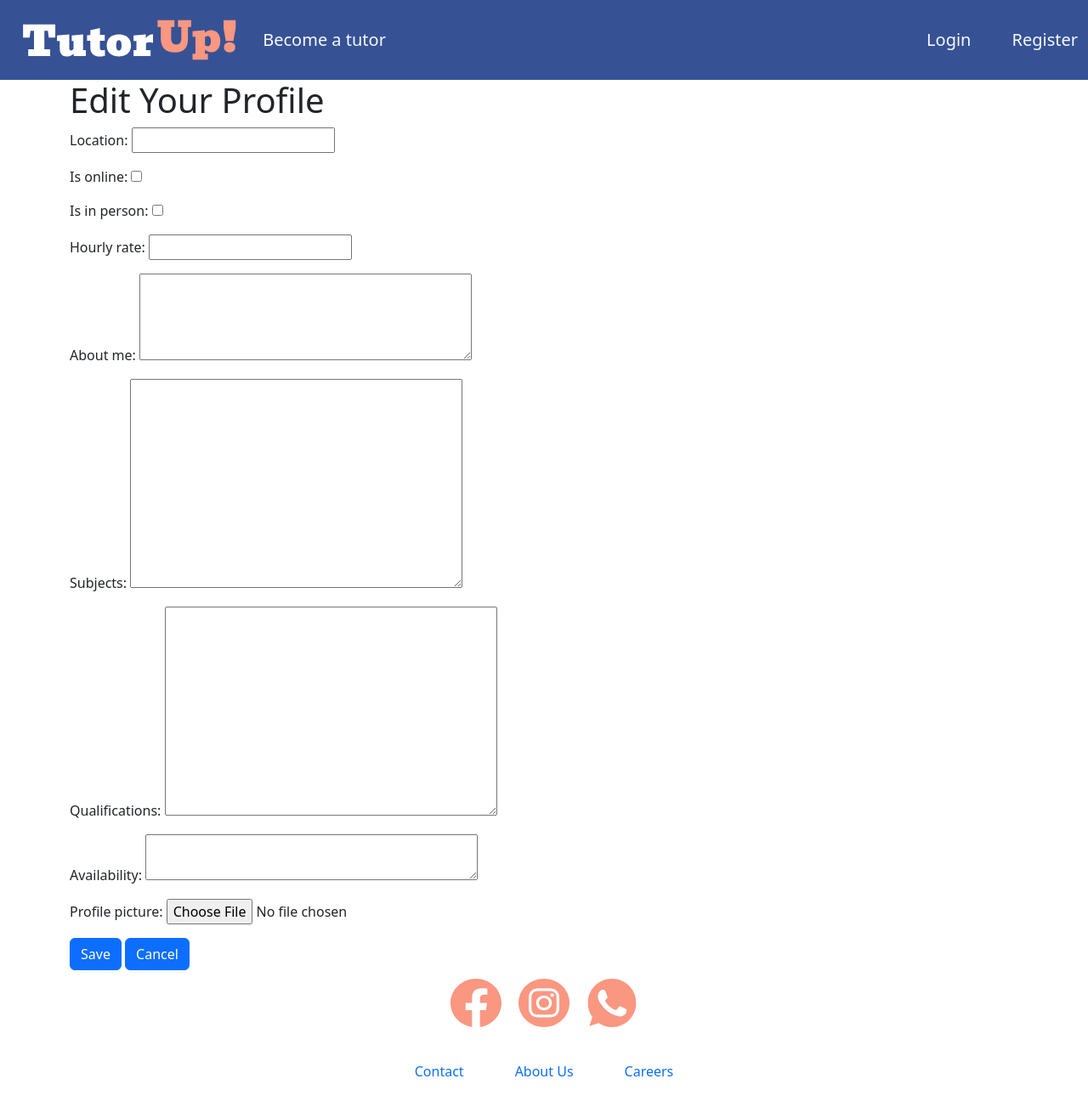
After one commit to anasenjug/tutorup_default_auth, a Django app: template tutorup/core/templates/tutor_profile_edit.html in a window 1280 px wide. The commit adds this page. Shown: the whole page at 85% size. Run offline with Django 5.2, Linux system fonts and the light colour scheme; the template is opened without the code that fills it: values that come from a table or form of the project are taken from there, others are empty.

Commit message:
Add tutor profile, tutor edit profile

```diff
--- a/tutorup/core/apps.py
+++ b/tutorup/core/apps.py
@@ -4,3 +4,6 @@ from django.apps import AppConfig
 class CoreConfig(AppConfig):
     default_auto_field = 'django.db.models.BigAutoField'
     name = 'core'
+
+    def ready(self):
+        import core.signals
--- a/tutorup/core/forms.py
+++ b/tutorup/core/forms.py
@@ -1,6 +1,6 @@
 from django import forms
 from django.contrib.auth.forms import UserCreationForm
-from .models import CustomUser  # Or User model if using the default model
+from .models import *  # Or User model if using the default model
 
 class StudentRegistrationForm(UserCreationForm):
     class Meta:
@@ -14,15 +14,27 @@ class StudentRegistrationForm(UserCreationForm):
             user.save()
         return user
 
-class UserRegistrationForm(UserCreationForm):
+class TutorRegistrationForm(UserCreationForm):
     class Meta:
         model = CustomUser
         fields = ['username', 'email', 'password1', 'password2']
 
     def save(self, commit=True):
         user = super().save(commit=False)
-        user.user_type = 'user'  # Set user type to user
+        user.user_type = 'tutor'  # Set user type to user
         user.is_active = False  # Account needs admin approval
         if commit:
             user.save()
         return user
+
+class TutorProfileForm(forms.ModelForm):
+    class Meta:
+        model = TutorProfile
+        fields = [
+            'location', 'is_online', 'is_in_person', 'hourly_rate',
+            'about_me', 'subjects', 'qualifications', 'availability', 'profile_picture'
+        ]
+        widgets = {
+            'about_me': forms.Textarea(attrs={'rows': 4}),
+            'availability': forms.Textarea(attrs={'rows': 2}),
+        }
--- a/tutorup/core/models.py
+++ b/tutorup/core/models.py
@@ -1,12 +1,28 @@
 from django.contrib.auth.models import AbstractUser
 from django.db import models
+from django.conf import settings
 
 class CustomUser(AbstractUser):
     USER_TYPE_CHOICES = (
         ('student', 'Student'),
-        ('user', 'User'),
+        ('tutor', 'Tutor'),
     )
     user_type = models.CharField(max_length=10, choices=USER_TYPE_CHOICES)
 
     def __str__(self):
         return self.username
+
+class TutorProfile(models.Model):
+    user = models.OneToOneField(settings.AUTH_USER_MODEL, on_delete=models.CASCADE, related_name="tutor_profile")
+    location = models.CharField(max_length=255, blank=True, null=True)
+    is_online = models.BooleanField(default=False)
+    is_in_person = models.BooleanField(default=False)
+    hourly_rate = models.DecimalField(max_digits=6, decimal_places=2, blank=True, null=True)
+    about_me = models.TextField(blank=True, null=True)
+    subjects = models.TextField(blank=True, null=True)
+    qualifications = models.TextField(blank=True, null=True)
+    availability = models.TextField(blank=True, null=True)
+    profile_picture = models.ImageField(upload_to="tutor_profiles/", blank=True, null=True)
+
+    def __str__(self):
+        return f"{self.user.username}'s Profile"
--- a/tutorup/core/templates/base.html
+++ b/tutorup/core/templates/base.html
@@ -26,14 +26,34 @@
 
             </a>
             <div class="me-auto">
-            <a href="{% url 'register_user' %}" class="text-light">Become a tutor</a>
+                {% if not user.is_authenticated or user.profile.user_type == 'student' %}
+                    <a href="{% url 'register_tutor' %}" class="text-light">Become a tutor</a>
+                {% endif %}
             </div>
-        <div class="d-flex justify-content-end align-items-center">
-            <a class="nav-link text-light" href="{% url 'login' %}">Login</a>
-            <a class="nav-link ms-4 me-4 text-light p" href="{% url 'register_student' %}">Register</a>
-            <a href="{% url 'logout' %}">Logout</a>
+            <div class="d-flex justify-content-end align-items-center" x-data="{ userLoggedIn: {{ user.is_authenticated|yesno:'true,false' }}, userType: '{{ user.profile.user_type|default:'' }}' }">
+                <template x-if="!userLoggedIn">
+                    <div class="d-flex">
+                        <a class="nav-link me-4 text-light" href="{% url 'login' %}">Login</a>
+                        <a class="nav-link ms-4 text-light" href="{% url 'register_student' %}">Register</a>
                     </div>
+                </template>
+                <template x-if="userLoggedIn">
+                    <div class="d-flex">
+                        {% if user.is_authenticated and user.user_type == 'tutor' %}
+                            <a href="{% url 'tutor_profile_view' user.id %}" class="nav-link me-4">My Profile</a>
+                        {% endif %}
+                        <span class="nav-link me-4 text-light" x-text="'Welcome, ' + (userType === 'student' ? 'Student' : 'Tutor')"></span>
+                        <form action="{% url 'logout' %}" method="post" style="display:none;">
+                            {% csrf_token %}
+                            <button type="submit" id="logoutBtn"></button>
+                        </form>
+                        <button class="nav-link ms-4 text-light" onclick="document.getElementById('logoutBtn').click();">
+                            Logout
+                        </button>
 
+                    </div>
+                </template>
+            </div>
         </div>
     </nav>
 
--- a/tutorup/core/templates/login.html
+++ b/tutorup/core/templates/login.html
@@ -8,5 +8,5 @@
         {{ form.as_p }}
         <button type="submit">Login</button>
     </form>
-    <p>Don't have an account? <a href="{% url 'register_student' %}">Register as Student</a> or <a href="{% url 'register_user' %}">Become a tutor</a></p>
+    <p>Don't have an account? <a href="{% url 'register_student' %}">Register as Student</a> or <a href="{% url 'register_tutor' %}">Become a tutor</a></p>
 {% endblock %}
--- a/tutorup/core/templates/register_user.html
+++ b/tutorup/core/templates/register_tutor.html
@@ -2,7 +2,7 @@
 {% load static %}
 
 {% block content %}
-<h2>User Registration (Admin Approval Required)</h2>
+<h2>Tutor Registration (Admin Approval Required)</h2>
 <form method="post">
     {% csrf_token %}
     {{ form.as_p }}
--- /dev/null
+++ b/tutorup/core/templates/tutor_profile_edit.html
@@ -0,0 +1,15 @@
+{% extends "base.html" %}
+
+{% block content %}
+<div class="container">
+    <h1>Edit Your Profile</h1>
+    <form method="POST" enctype="multipart/form-data">
+        {% csrf_token %}
+        {{ form.as_p }}
+        <button type="submit" class="btn btn-primary">Save</button>
+        <a href="{% url 'tutor_profile_view' user.id %}" class="btn btn-primary">Cancel</a>
+    </form>
+
+</div>
+
+{% endblock %}
--- a/tutorup/tutorup/urls.py
+++ b/tutorup/tutorup/urls.py
@@ -1,19 +1,4 @@
-"""
-URL configuration for tutorup project.
 
-The `urlpatterns` list routes URLs to views. For more information please see:
-    https://docs.djangoproject.com/en/5.1/topics/http/urls/
-Examples:
-Function views
-    1. Add an import:  from my_app import views
-    2. Add a URL to urlpatterns:  path('', views.home, name='home')
-Class-based views
-    1. Add an import:  from other_app.views import Home
-    2. Add a URL to urlpatterns:  path('', Home.as_view(), name='home')
-Including another URLconf
-    1. Import the include() function: from django.urls import include, path
-    2. Add a URL to urlpatterns:  path('blog/', include('blog.urls'))
-"""
 from django.contrib.auth import views as auth_views
 from django.urls import path
 from core import views
@@ -22,8 +7,10 @@ from django.contrib import admin
 urlpatterns = [
     path('admin/', admin.site.urls),
     path('',views.index,name='index'),
-      path('login/', auth_views.LoginView.as_view(template_name='login.html'), name='login'),
+    path('login/', auth_views.LoginView.as_view(template_name='login.html'), name='login'),
     path('register/student/', views.student_register, name='register_student'),
-    path('register/user/', views.user_register, name='register_user'),
-    path('logout/', auth_views.LogoutView.as_view(template_name='logout.html'), name='logout'),
+    path('register/tutor/', views.tutor_register, name='register_tutor'),
+    path('logout/', auth_views.LogoutView.as_view(next_page='login'), name='logout'),
+    path('tutor/profile/<int:pk>/', views.tutor_profile_view, name='tutor_profile_view'),
+     path('tutor/profile/', views.tutor_profile_edit, name='tutor_profile_edit'),
 ]
```
Also changed, not shown: tutorup/core/signals.py (added, +22 -0 lines), tutorup/core/templates/logout.html (deleted, +0 -7 lines), tutorup/core/templates/tutor_profile_view.html (added, +21 -0 lines), tutorup/core/utils.py (added, +8 -0 lines), tutorup/core/views.py (+49 -8 lines), tutorup/core/migrations/0002_alter_customuser_user_type_tutorprofile.py (added). Lines whose indentation alone changed are shown as unchanged.
